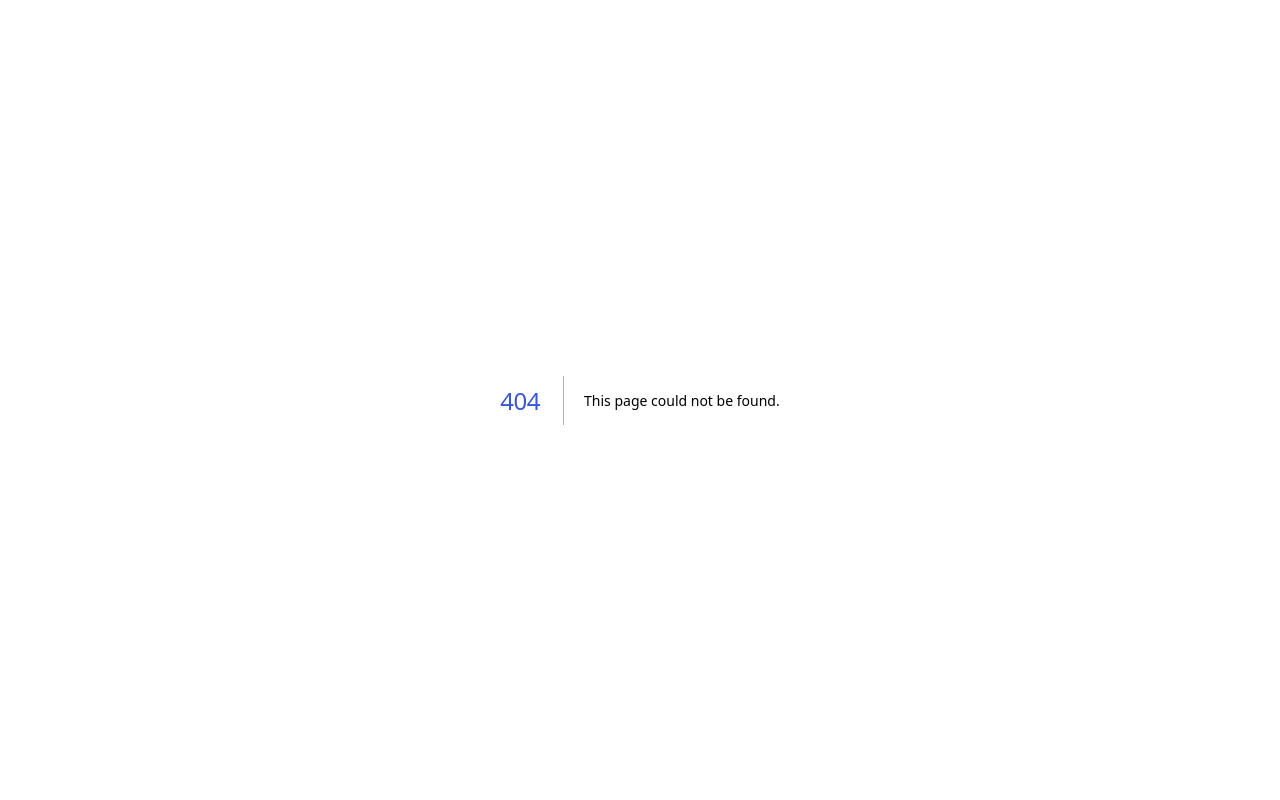
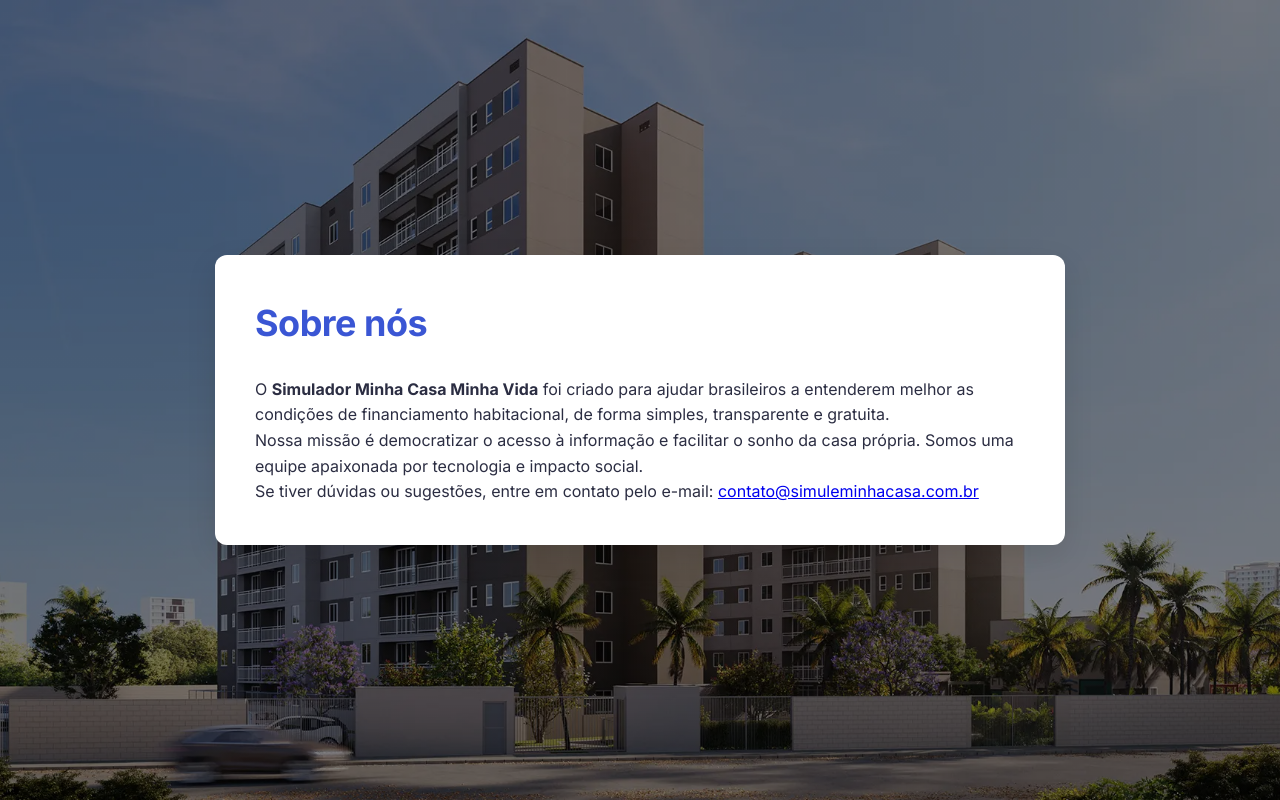
Before and after one commit to Rivas12/minhacasa-simulador-seo, a Next.js app: page /sobre in a window 1280 px wide. Before the commit this address had no page. Built offline with nearby package versions, Linux system fonts and the light colour scheme.

Commit message:
feat: add Sobre page with meta tags for SEO and project description

```diff
--- /dev/null
+++ b/src/pages/sobre.js
@@ -0,0 +1,27 @@
+import Head from 'next/head';
+
+export default function Sobre() {
+  return (
+    <>
+      <Head>
+        <title>Sobre nós | Simulador Minha Casa Minha Vida</title>
+        <meta name="description" content="Conheça mais sobre o Simulador Minha Casa Minha Vida, nossa missão e quem está por trás do projeto." />
+        <link rel="canonical" href="https://simuleminhacasa.com.br/sobre" />
+      </Head>
+      <div className="simulator-container">
+        <div className="simulator-card">
+          <h1>Sobre nós</h1>
+          <p>
+            O <strong>Simulador Minha Casa Minha Vida</strong> foi criado para ajudar brasileiros a entenderem melhor as condições de financiamento habitacional, de forma simples, transparente e gratuita.
+          </p>
+          <p>
+            Nossa missão é democratizar o acesso à informação e facilitar o sonho da casa própria. Somos uma equipe apaixonada por tecnologia e impacto social.
+          </p>
+          <p>
+            Se tiver dúvidas ou sugestões, entre em contato pelo e-mail: <a href="mailto:contato@simuleminhacasa.com.br">contato@simuleminhacasa.com.br</a>
+          </p>
+        </div>
+      </div>
+    </>
+  );
+}
```
